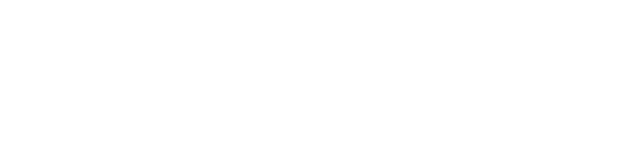
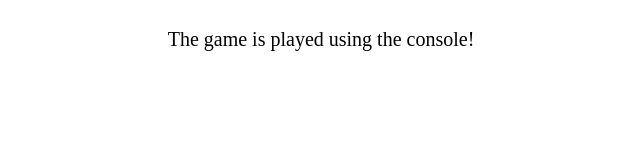
Before and after one commit to Rastko27/rock-paper-scissors, a plain HTML site: page index.html in a window 1280 px wide. Shown: the whole page, without its empty margins (319-959 px from the left). Drawn offline with Linux system fonts and the light colour scheme.

Commit message:
Add description div and style it

```diff
--- a/index.html
+++ b/index.html
@@ -7,6 +7,15 @@
     <script src="script.js"></script>
 </head>
 <body>
-
+    <div>The game is played using the console!</div>
+    <style>
+        body{
+            display: flex;
+            justify-content: center;
+            align-items: center;
+            padding-top: 20px;
+            font-size: 20px;
+        }
+    </style>
 </body>
 </html>
```
